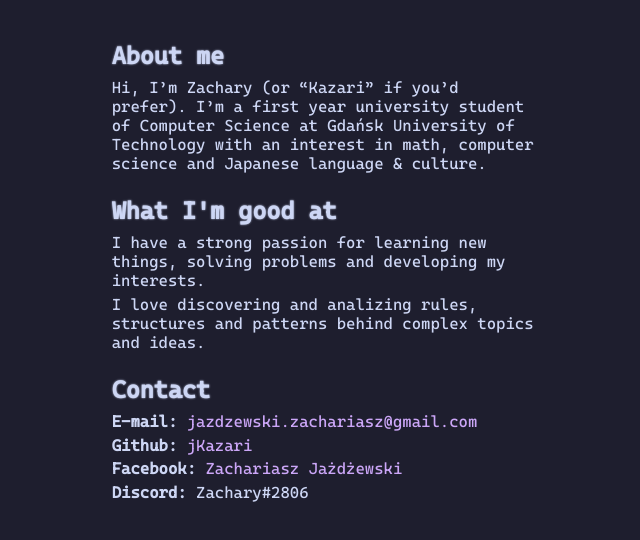
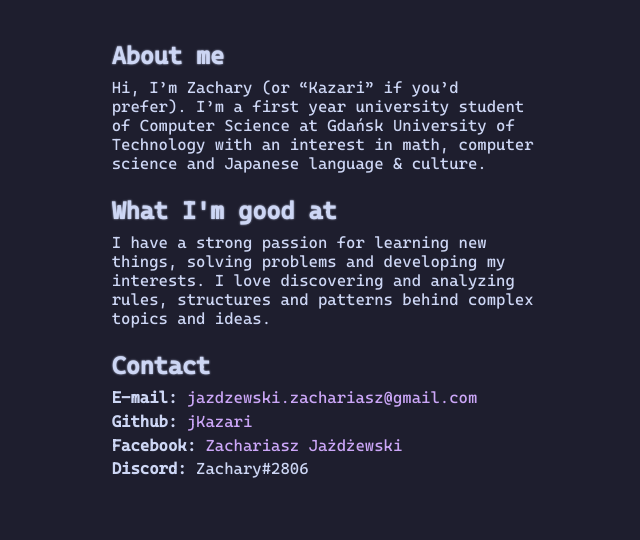
Before and after one commit to jKazari/jKazari.github.io, a plain HTML site: page index.html in a window 1280 px wide. Shown: the part 142-682 px from the top of the page, without its empty margins (315-955 px from the left). Drawn offline with Linux system fonts and the light colour scheme.

Commit message:
Fixed typo

```diff
--- a/index.html
+++ b/index.html
@@ -37,18 +37,12 @@
 			</div>
 			<div class="good-at">
 				<h3>What I'm good at</h3>
-				<ul>
-					<li>
 						I have a strong passion for learning
 						new things, solving problems and developing
 						my interests.
-					</li>
-					<li>
-						I love discovering and analizing rules,
+						I love discovering and analyzing rules,
 						structures and patterns behind complex
 						topics and ideas.
-					</li>
-				</ul>
 			</div>
 			<div id="contact">
 				<h3>Contact</h3>
```
